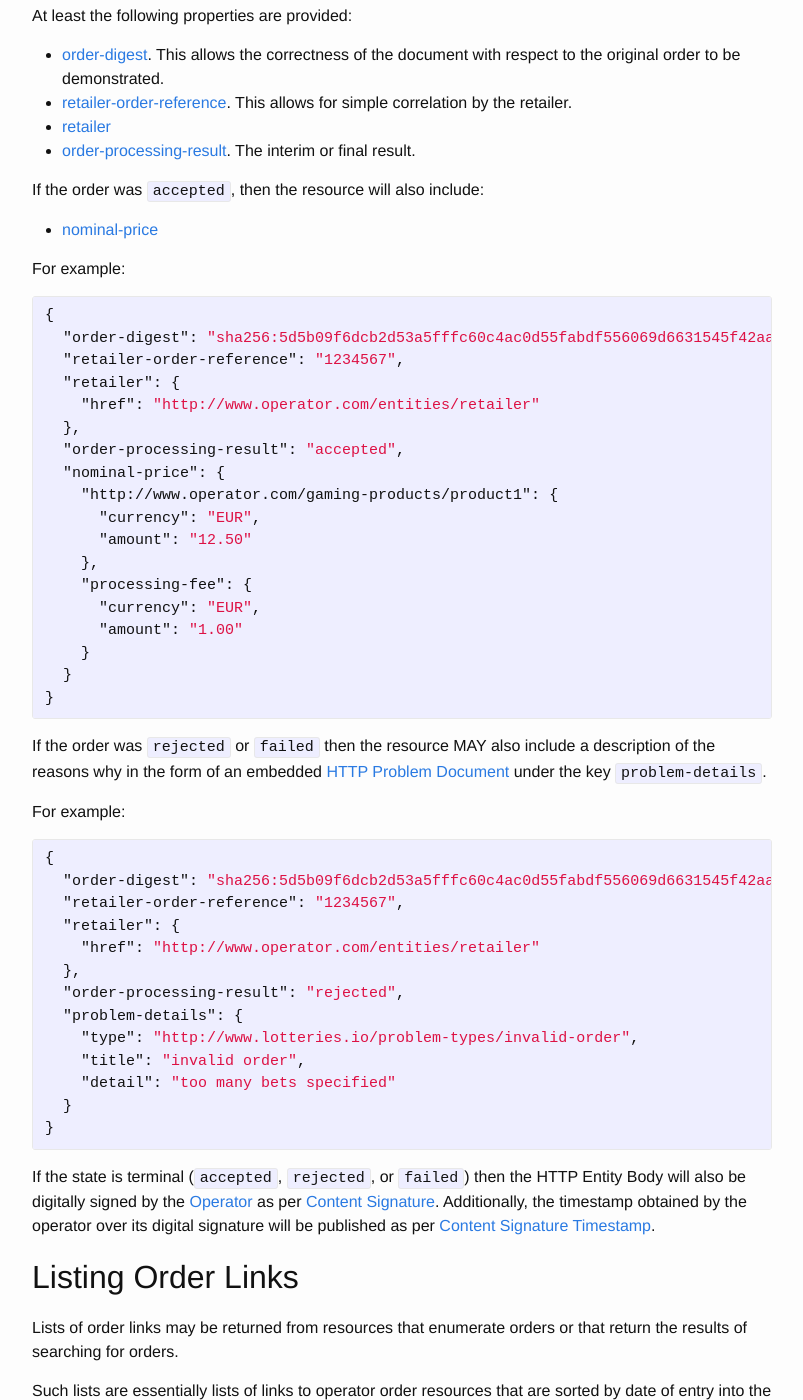
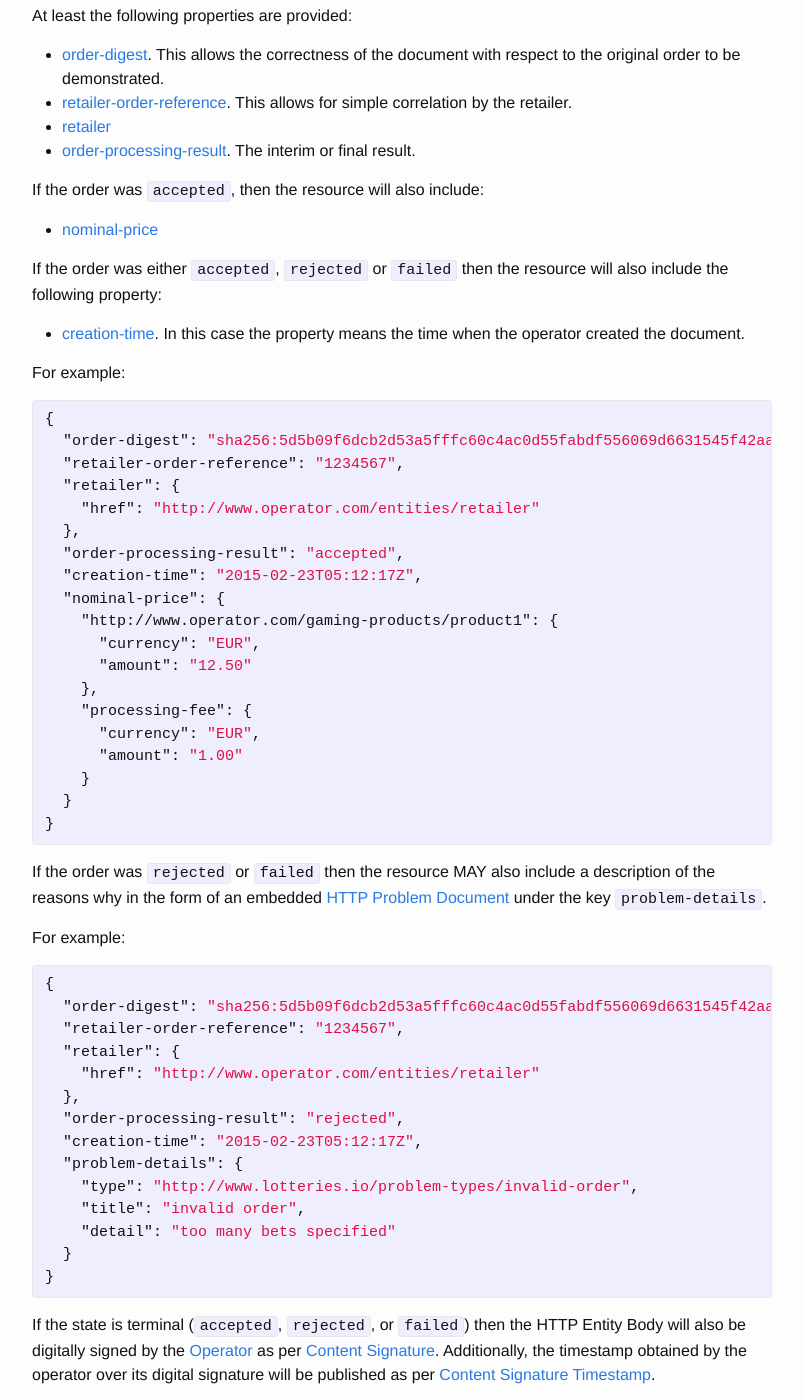
Before and after one commit to lotteries-io/lotteries-io.github.io, a Jekyll site: the page built from _application-profiles/lotteries-io-order.md, in a window 1280 px wide and 1400 px high, scrolled down 3900 px. Shown: the whole window, without its empty margins (238-1041 px from the left). Built offline with Jekyll 4.4.1, drawn with Linux system fonts in a browser that asks for light colours.

Commit message:
Add creation-time to terminal order processing state

```diff
--- a/_application-profiles/lotteries-io-order.md
+++ b/_application-profiles/lotteries-io-order.md
@@ -141,6 +141,10 @@ If the order was `accepted`, then the resource will also include:
 
 * [nominal-price](../properties/nominal-price)
 
+If the order was either `accepted`, `rejected` or `failed` then the resource will also include the following property:
+
+* [creation-time](../properties/creation-time). In this case the property means the time when the operator created the document.
+
 For example:
 
 {% highlight json%}
@@ -151,6 +155,7 @@ For example:
     "href": "http://www.operator.com/entities/retailer"
   },
   "order-processing-result": "accepted",
+  "creation-time": "2015-02-23T05:12:17Z",
   "nominal-price": {
     "http://www.operator.com/gaming-products/product1": {
       "currency": "EUR",
@@ -175,6 +180,7 @@ For example:
     "href": "http://www.operator.com/entities/retailer"
   },
   "order-processing-result": "rejected",
+  "creation-time": "2015-02-23T05:12:17Z",
   "problem-details": {
     "type": "http://www.lotteries.io/problem-types/invalid-order",
     "title": "invalid order",
```
